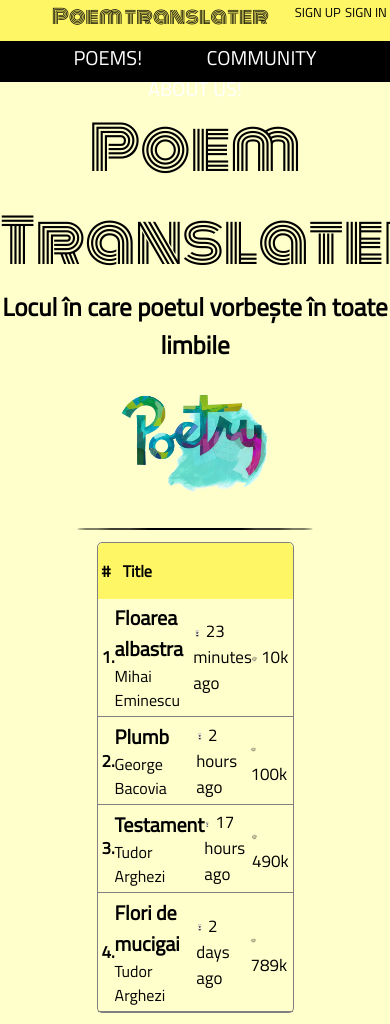
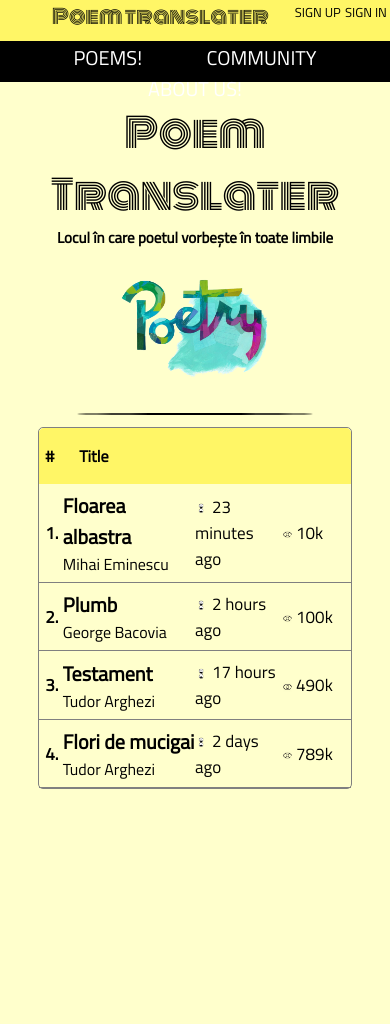
Before and after one commit to cotaoctavian/PoTr, a PHP site: page / in a window 390 px wide; the page is wider, and only the part inside the window is pictured. After the commit the page ends 789 px from the top of that part, so only its background shows below. Run offline with PHP 8.4, Linux system fonts and the light colour scheme.

Commit message:
Update style.css

```diff
--- a/style.css
+++ b/style.css
@@ -713,3 +713,23 @@ body {
 	background-color: ghostwhite;
 	margin: 0;
 }
+
+@media screen and (max-width: 800px){
+
+    #banner{
+        font-size:40px;
+    }
+
+    #h5{
+        font-size:15px;
+    }
+
+    nav.menu-bar > a {
+        font-size:15px;
+        padding-top:2%;
+    }
+
+    #main-table{
+        width:80%;
+    }
+}
```
